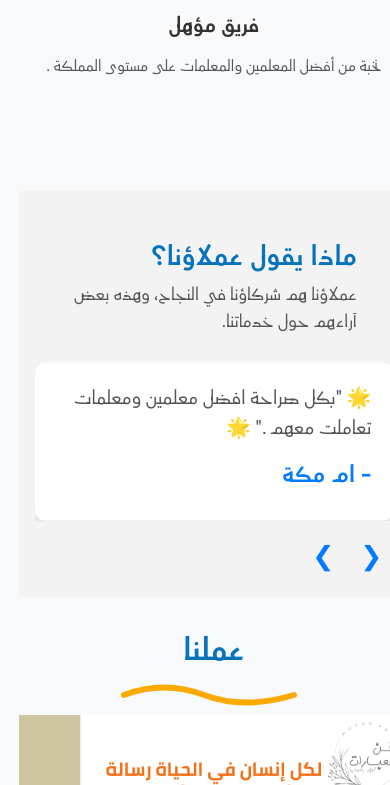
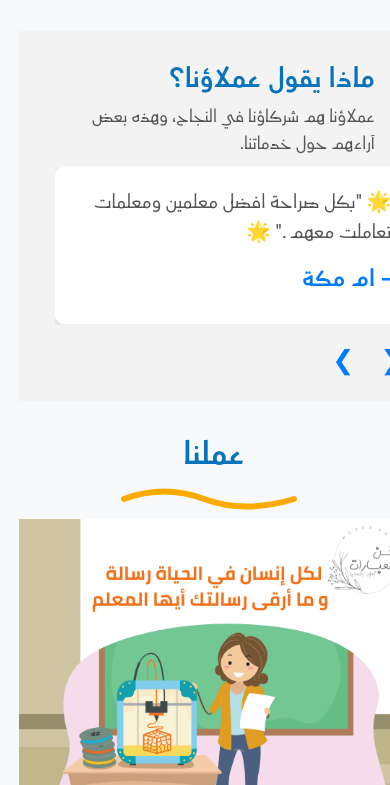
Before and after one commit to maiTarek98/ostaz-online, a plain HTML site: page index.html in a window 390 px wide. Shown: the part 2999-3784 px from the top of the page. Drawn offline with nearby package versions, Linux system fonts and the light colour scheme.

Commit message:
style edit

```diff
--- a/styles.css
+++ b/styles.css
@@ -691,6 +691,15 @@ header span{
     }
 }
 @media (min-width: 250px) and (max-width: 400.98px) {
+    .testimonials-slider {
+    min-width: 200px !important;
+    left: 20px;
+}#section3 .img-fluid {
+    height: 220px !important;
+}.testimonials-text {
+    min-width: 276px !important;
+    padding: 2px !important;
+}
     .text-uppercase {
         font-size: 22px;
     }
```
